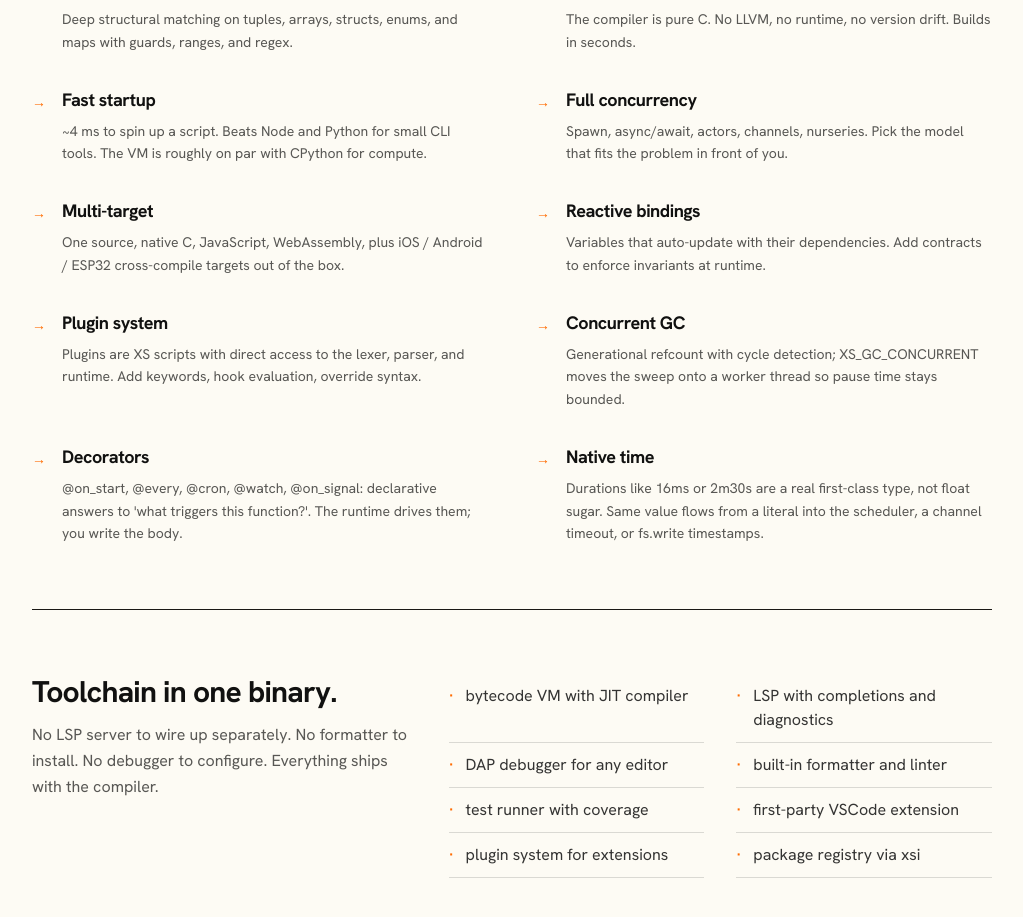
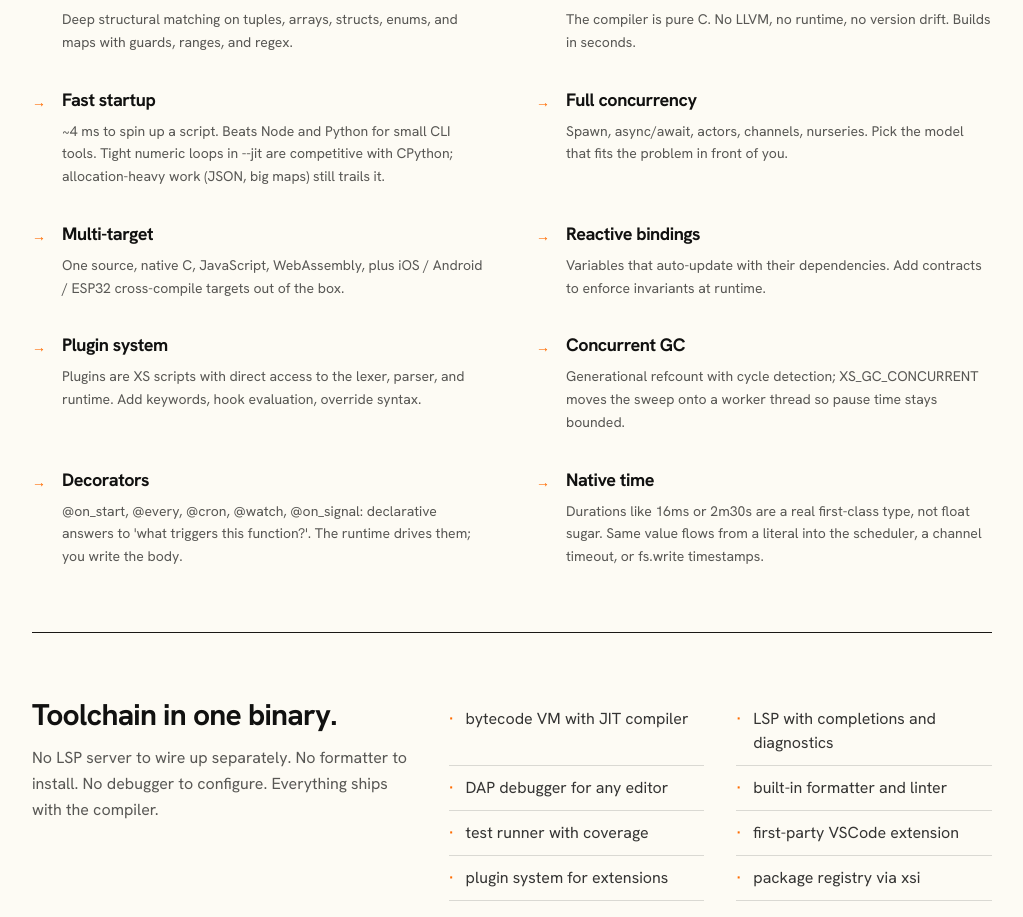
Before and after one commit to xs-lang0/xslang.org, a Next.js app: page / in a window 1280 px wide. Shown: the part 1482-2399 px from the top of the page, without its empty margins (128-1151 px from the left). Built offline with nearby package versions, Linux system fonts and the light colour scheme.

Commit message:
homepage: temper the cpython parity claim
The 'roughly on par with CPython for compute' line only holds for
tight numeric loops under --jit; allocation-heavy real work (json
ETL etc) still trails cpython by 5-7x. Be honest about it.

```diff
--- a/src/app/page.tsx
+++ b/src/app/page.tsx
@@ -38,7 +38,7 @@ const features = [
   ["Algebraic effects", "First-class effects for errors, async, logging, and more. Composable. Resumable. Worth the curve."],
   ["Pattern matching", "Deep structural matching on tuples, arrays, structs, enums, and maps with guards, ranges, and regex."],
   ["Zero dependencies", "The compiler is pure C. No LLVM, no runtime, no version drift. Builds in seconds."],
-  ["Fast startup", "~4 ms to spin up a script. Beats Node and Python for small CLI tools. The VM is roughly on par with CPython for compute."],
+  ["Fast startup", "~4 ms to spin up a script. Beats Node and Python for small CLI tools. Tight numeric loops in --jit are competitive with CPython; allocation-heavy work (JSON, big maps) still trails it."],
   ["Full concurrency", "Spawn, async/await, actors, channels, nurseries. Pick the model that fits the problem in front of you."],
   ["Multi-target", "One source, native C, JavaScript, WebAssembly, plus iOS / Android / ESP32 cross-compile targets out of the box."],
   ["Reactive bindings", "Variables that auto-update with their dependencies. Add contracts to enforce invariants at runtime."],
```
